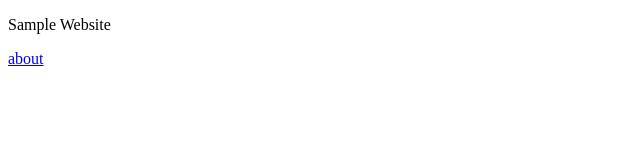
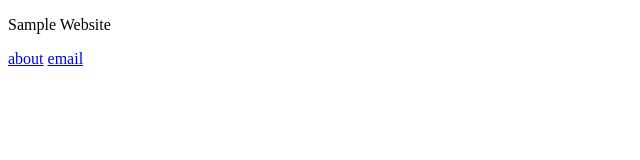
Before and after one commit to Nicolasjrjose/web, a plain HTML site: page index.html in a window 1280 px wide. Shown: the full height of the page, 0-640 px from the left. Drawn offline with Linux system fonts and the light colour scheme.

Commit message:
Update index.html
to add mailto html

```diff
--- a/index.html
+++ b/index.html
@@ -7,6 +7,7 @@
 	<body>
 		<p>Sample Website</p>
 		<a href="about.html">about</a>
+		<a href="mailto.html">email</a>
 	</body>
 
 </html>
```
